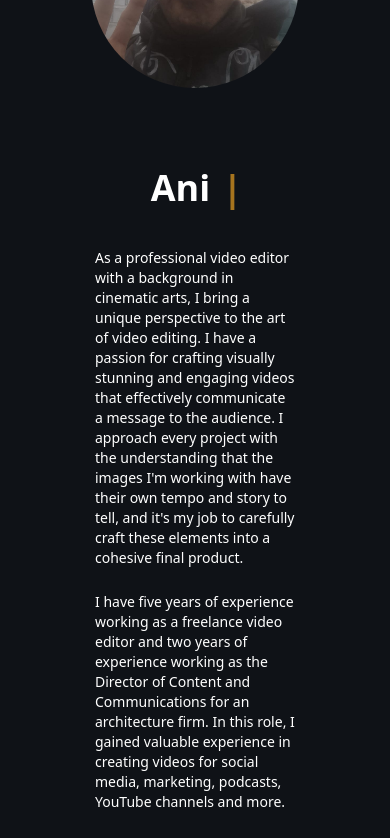
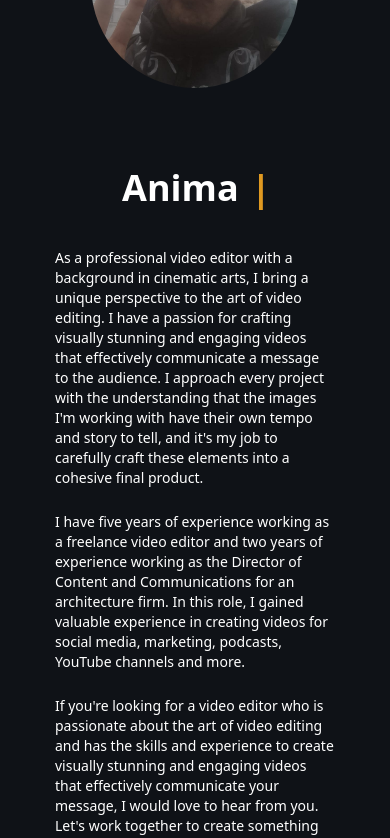
Before and after one commit to JaviAzua/agostino-port, a Next.js app: page / in a window 390 px wide. Shown: the part 820-1658 px from the top of the page. Built offline with nearby package versions, Linux system fonts and the light colour scheme.

Commit message:
tryng to fix video

```diff
--- a/app/layout.tsx
+++ b/app/layout.tsx
@@ -21,7 +21,11 @@ export default function RootLayout({
       */}
       <head />
 
-      <body className={(roboto.className, "bg-blackB scroll-smooth")}>
+      <body
+        className={
+          (roboto.className, "bg-blackB scroll-smooth sm:scrollbar-hide")
+        }
+      >
         <Header />
         {children}
         <Footer />
--- a/app/page.tsx
+++ b/app/page.tsx
@@ -7,7 +7,7 @@ export default function Home() {
   return (
     <>
       <div>
-        <div className="hidden lg:block absolute z-40 inset-0 bg-gradient-to-b from-black/5 to-blackB min-h-[50vh] lg:min-h-[115vh]" />
+        <div className="hidden lg:block absolute z-40 inset-0 bg-gradient-to-b from-black/5 to-blackB min-h-[50vh] lg:min-h-[120vh]" />
 
         {/* Reel */}
 
--- a/components/About.tsx
+++ b/components/About.tsx
@@ -38,7 +38,7 @@ function About({}: Props) {
             />
           </div>
 
-          <div className="max-w-[50%]">
+          <div className="max-w-[70%] md:max-w-[50%]">
             <div className=" py-10">
               <h3 className="min-h-5 text-4xl md:text-5xl text-center lg:text-left font-bold mb-10">
                 {mainText} <Cursor cursorColor="#E79E22" />
--- a/components/AboutBottom.tsx
+++ b/components/AboutBottom.tsx
@@ -1,3 +1,4 @@
+import Link from "next/link";
 import React from "react";
 import ReviewCard from "./ReviewCard";
 
@@ -10,9 +11,11 @@ function AboutBottom({}: Props) {
         <ReviewCard />
       </div>
       <div>
-        <button className="bg-orangeL px-10 py-5 text-xl font-bold hover:scale-110 duration-500">
-          CONTACT
-        </button>
+        <Link href={"/contact"}>
+          <button className="bg-orangeL px-10 py-5 text-xl font-bold hover:scale-110 duration-500">
+            CONTACT
+          </button>
+        </Link>
       </div>
       <div className="flex flex-col gap-5">
         <ReviewCard />
--- a/components/ReelPage.tsx
+++ b/components/ReelPage.tsx
@@ -7,8 +7,6 @@ import { HiSpeakerWave, HiSpeakerXMark } from "react-icons/hi2";
 function ReelPage() {
   const [hasWindow, setHasWindow] = useState(false);
   const [ismuted, setIsMuted] = useState(true);
-
-  console.log(ismuted);
 
   useEffect(() => {
     if (typeof window !== "undefined") {
@@ -20,18 +18,6 @@ function ReelPage() {
     <>
       {hasWindow && (
         <>
-          {ismuted ? (
-            <HiSpeakerXMark
-              onClick={() => setIsMuted(!ismuted)}
-              className="absolute sm:bottom-12 opacity-80 md:bottom-[25%] lg:bottom-[20%] left-[5%] lg:left-14 z-[45] cursor-pointer w-5 h-5 md:w-8 md:h-8 lg:w-12 lg:h-12  "
-            />
-          ) : (
-            <HiSpeakerWave
-              onClick={() => setIsMuted(!ismuted)}
-              className="absolute sm:bottom-12 opacity-80 md:bottom-[25%] lg:bottom-[20%] left-[5%] lg:left-14 z-[45] cursor-pointer w-5 h-5 md:w-8 md:h-8 lg:w-12 lg:h-12  "
-            />
-          )}
-
           <ReactPlayer
             width={"100%"}
             height={"100%"}
@@ -43,6 +29,17 @@ function ReelPage() {
             loop
             style={{ position: "absolute", inset: 0, zIndex: 5 }}
           />
+          {ismuted ? (
+            <HiSpeakerXMark
+              onClick={() => setIsMuted(!ismuted)}
+              className="absolute sm:bottom-20 opacity-80 md:bottom-[25%] lg:bottom-[20%] left-[5%] lg:left-14 z-[45] cursor-pointer w-5 h-5 md:w-8 md:h-8 lg:w-12 lg:h-12  "
+            />
+          ) : (
+            <HiSpeakerWave
+              onClick={() => setIsMuted(!ismuted)}
+              className="absolute sm:bottom-20 opacity-80 md:bottom-[25%] lg:bottom-[20%] left-[5%] lg:left-14 z-[45] cursor-pointer w-5 h-5 md:w-8 md:h-8 lg:w-12 lg:h-12  "
+            />
+          )}
         </>
       )}
     </>
--- a/package.json
+++ b/package.json
@@ -23,6 +23,7 @@
     "react-player": "^2.11.2",
     "react-scroll": "^1.8.9",
     "react-simple-typewriter": "^5.0.1",
+    "tailwind-scrollbar-hide": "^1.1.7",
     "typescript": "4.9.5"
   },
   "devDependencies": {
--- a/tailwind.config.js
+++ b/tailwind.config.js
@@ -21,5 +21,5 @@ module.exports = {
       },
     },
   },
-  plugins: [],
+  plugins: [require("tailwind-scrollbar-hide")],
 };
```
Also changed, not shown: 1 other file (tests, documents, lock files or other folders).
